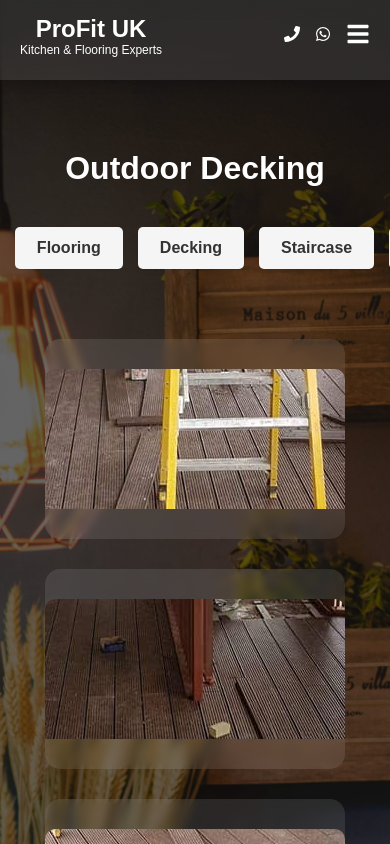
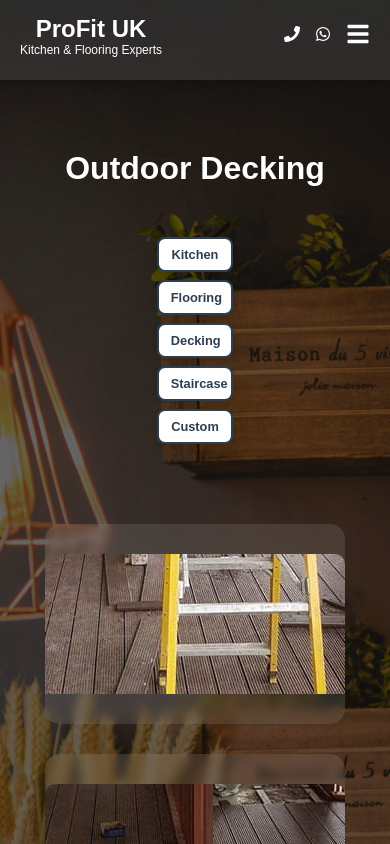
Before and after one commit to L11nas/kitchenfitter, a React (Vite) app: page /projects/decking in a window 390 px wide. Shown: the top 844 px of the page. Built offline with nearby package versions, Linux system fonts and the light colour scheme.

Commit message:
small corection

```diff
--- a/src/components/Hero.jsx
+++ b/src/components/Hero.jsx
@@ -8,9 +8,9 @@ import {
   FaTree,
   FaLayerGroup,
 } from 'react-icons/fa';
-import project1 from '/assets/Kitchenimg/hero.jpg';
-import project2 from '/assets/Kitchenimg/hero1.jpg';
-import project3 from '/assets/Kitchenimg/hero2.jpg';
+import project1 from '/assets/Kitchenimg/25.jpg';
+import project2 from '/assets/Kitchenimg/54.jpg';
+import project3 from '/assets/Kitchenimg/36.jpg';
 import '../../src/components/styles/hero.css';
 
 export default function Hero() {
--- a/src/components/styles/about.css
+++ b/src/components/styles/about.css
@@ -11,8 +11,7 @@
   background-repeat: no-repeat;
   position: relative;
   z-index: 10;
-  padding: 80px 20px;
-  margin-top: 84px;
+  padding: 100px 20px;
 }
 
 /* Overlay efektas suteikia lengvą spalvos perėjimą */
--- a/src/components/styles/hero.css
+++ b/src/components/styles/hero.css
@@ -7,9 +7,7 @@
   justify-content: center;
   text-align: center;
   background: linear-gradient(to bottom, rgba(0, 0, 0, 0.1), rgba(0, 0, 0, 0.2)),
-    url('/assets/Kitchenimg/background.jpg');
-  background-position: center;
-  background-repeat: no-repeat;
+    url('/assets/Kitchenimg/background.jpg') no-repeat center center;
   background-size: cover;
   background-attachment: fixed; /* Parallax efektas */
   position: relative;
@@ -158,15 +156,26 @@
 .hero-projects-images {
   display: flex;
   flex-wrap: wrap;
-  gap: 10px;
+  gap: 20px;
   justify-content: center;
+  align-items: center;
+  max-width: 1100px;
+  margin: 0 auto;
+  gap: 15px;
 }
 
 .hero-projects-images img {
-  width: 100%;
-  max-width: 300px;
+  width: calc(33.333% - 15px); /* Lygi dalis 3 nuotraukoms */
+  max-width: 320px;
+  height: 200px;
   border-radius: 10px;
   box-shadow: 0 4px 8px rgba(0, 0, 0, 0.2);
+  transition: transform 0.3s ease, box-shadow 0.3s ease;
+  object-fit: cover;
+}
+.hero-projects-images img:hover {
+  transform: scale(1.05);
+  box-shadow: 0 6px 12px rgba(255, 102, 0, 0.3);
 }
 
 .hero-cta-button {
@@ -198,18 +207,21 @@
 /* 🔹 RESPONSYVUMAS */
 @media (max-width: 1024px) {
   .hero-container {
-    background-attachment: scroll;
     background-size: cover;
     background-position: center center;
   }
 }
-
+.hero-projects-images img {
+  width: calc(50% - 15px); /* 2 nuotraukos per eilutę */
+}
 @media (max-width: 768px) {
   .hero-content {
     max-width: 500px;
     padding: 25px;
   }
-
+  .hero-projects-images img {
+    width: 100%; /* 1 nuotrauka per eilutę */
+  }
   .hero-content h1 {
     font-size: 2.5rem;
   }
--- a/src/components/styles/kitchen.css
+++ b/src/components/styles/kitchen.css
@@ -8,7 +8,8 @@
   width: 100%;
   padding-top: 100px;
   position: relative;
-  background: linear-gradient(135deg, #f7f7f7, #eaeaea);
+  background: linear-gradient(135deg, #2c3e50, #34495e);
+  color: white;
   color: #333; /* Tamsiai pilkas tekstas, kad nebūtų per daug aštrus */
 }
 
@@ -20,12 +21,11 @@
   color: white;
   text-align: center;
   margin-bottom: 40px;
-  color: #2c3e50; /* Prabangus, subtilus atspalvis */
 }
 /* ✅ Nuotrauka kortelėje */
 .kitchen-img-container {
   width: 100%;
-  height: auto;
+  height: 250px;
   overflow: hidden;
   border-radius: 12px 12px 0 0;
 }
@@ -68,7 +68,7 @@
 /* ✅ Nuotrauka kortelėje */
 .kitchen-card img {
   width: 100%;
-  height: auto;
+  height: 100%;
   object-fit: cover;
   border-radius: 12px 12px 0 0;
 }
@@ -168,25 +168,111 @@
 /* 🔹 Navigacijos tarp kategorijų mygtukai */
 .category-navigation {
   display: flex;
+  flex-wrap: wrap;
   justify-content: center;
   gap: 15px;
   margin-bottom: 20px;
+  padding: 10px 0;
 }
 
 .nav-button {
-  background: #f5f5f5;
-  color: #333;
-  padding: 10px 20px;
-  font-size: 1rem;
+  background: #ffffff; /* Balta spalva */
+  color: #2c3e50; /* Tamsiai mėlyna, geras kontrastas */
+  padding: 12px 20px;
+  font-size: 1.1rem;
   font-weight: bold;
-  border-radius: 5px;
+  border-radius: 8px;
   text-decoration: none;
   transition: all 0.3s ease-in-out;
-  border: 2px solid transparent;
+  border: 2px solid #2c3e50;
+  box-shadow: 0px 2px 5px rgba(0, 0, 0, 0.1);
+  text-overflow: ellipsis;
+  white-space: nowrap;
 }
 
 .nav-button:hover {
-  background: #333;
+  background: #2c3e50;
   color: white;
-  border-color: #333;
+  border-color: #2c3e50;
 }
+/* ✅ Kitchen puslapio optimizavimas mažiems ekranams */
+@media (max-width: 1024px) {
+  .kitchen-container {
+    gap: 10px;
+  }
+
+  .kitchen-card {
+    width: 200px; /* Sumažiname korteles planšetėje */
+  }
+}
+
+/* ✅ Telefonams */
+@media (max-width: 768px) {
+  .kitchen-container {
+    flex-direction: column; /* Kad būtų viena kortelė per eilutę */
+    align-items: center;
+  }
+
+  .kitchen-card {
+    width: 90%; /* Kortelės užima beveik visą ekraną */
+  }
+
+  .kitchen-description {
+    font-size: 0.8rem;
+  }
+
+  .category-navigation {
+    flex-direction: column; /* Mygtukai eina vienas po kito */
+    gap: 10px;
+    align-items: center;
+  }
+
+  .nav-button {
+    width: 80%; /* Užima daugiau vietos, lengviau paspausti */
+    text-align: center;
+    font-size: 1rem;
+    padding: 10px 15px;
+  }
+
+  /* ✅ Modalinis langas mobiliesiems */
+  .kitchen-modal-content {
+    width: 95%;
+    padding: 15px;
+  }
+
+  .kitchen-modal-prev,
+  .kitchen-modal-next {
+    padding: 5px;
+    font-size: 16px;
+  }
+
+  .kitchen-modal-img {
+    max-width: 100%;
+    max-height: 70vh;
+  }
+}
+@media (max-width: 480px) {
+  .category-navigation {
+    gap: 8px; /* Sumažiname tarpą tarp mygtukų */
+  }
+
+  .nav-button {
+    width: 90%; /* Mygtukai užima beveik visą plotį */
+    font-size: 0.8rem; /* Mažesnis šriftas, kad neiškryptų iš ekrano */
+    padding: 8px 12px; /* Kompaktiškesnis dizainas */
+  }
+
+  .kitchen-card {
+    width: 95%; /* Kortelės beveik per visą ekraną */
+  }
+
+  .kitchen-modal-content {
+    width: 98%; /* Modalinis langas mažesnis */
+    padding: 10px;
+  }
+
+  .kitchen-modal-img {
+    max-width: 100%;
+    max-height: 60vh; /* Neleidžiame modalui per daug užimti ekrano */
+  }
+}
--- a/src/data/KitchenProjects.jsx
+++ b/src/data/KitchenProjects.jsx
@@ -1,5 +1,5 @@
 import kitchen1 from '/assets/Kitchenimg/1.jpg';
-import kitchen3 from '/assets/Kitchenimg/3.jpg';
+
 import kitchen4 from '/assets/Kitchenimg/4.jpg';
 import kitchen5 from '/assets/Kitchenimg/5.jpg';
 import kitchen6 from '/assets/Kitchenimg/6.jpg';
@@ -58,7 +58,7 @@ import kitchen56 from '/assets/Kitchenimg/56.jpg';
 
 const kitchenProjects = [
   { id: 1, src: kitchen1, title: 'Modern Kitchen Renovation' },
-  { id: 3, src: kitchen3, title: 'Rustic Wooden Kitchen' },
+
   { id: 4, src: kitchen4, title: 'Compact Apartment Kitchen' },
   { id: 5, src: kitchen5, title: 'Luxury Marble Kitchen' },
   { id: 6, src: kitchen6, title: 'Open Concept Kitchen' },
--- a/src/pages/projects/Projects.jsx
+++ b/src/pages/projects/Projects.jsx
@@ -7,7 +7,7 @@ import staircaseBg from '/assets/Kitchenimg/stairs.jpg';
 import customBg from '/assets/Kitchenimg/worker.jpg';
 import backgroundImage from '../../../public/assets/Kitchenimg/valeria.jpg'; // ✅ Importuotas bendras fonas
 import Reviews from '../../components/Reviews';
-import { FaStar } from 'react-icons/fa';
+
 export default function Projects() {
   const categories = [
     {
```
